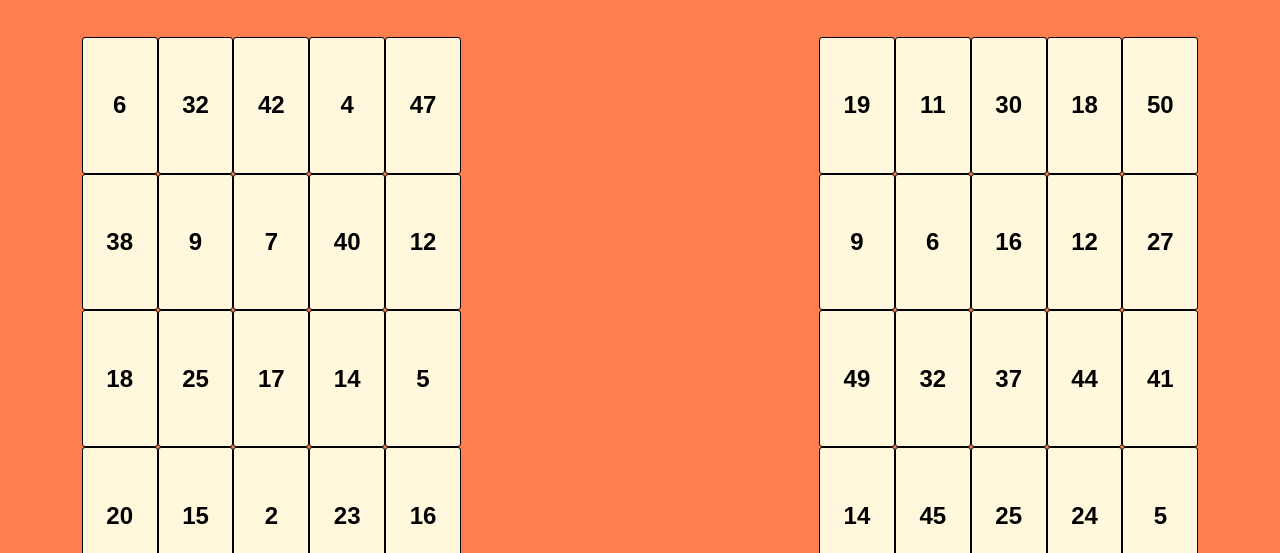
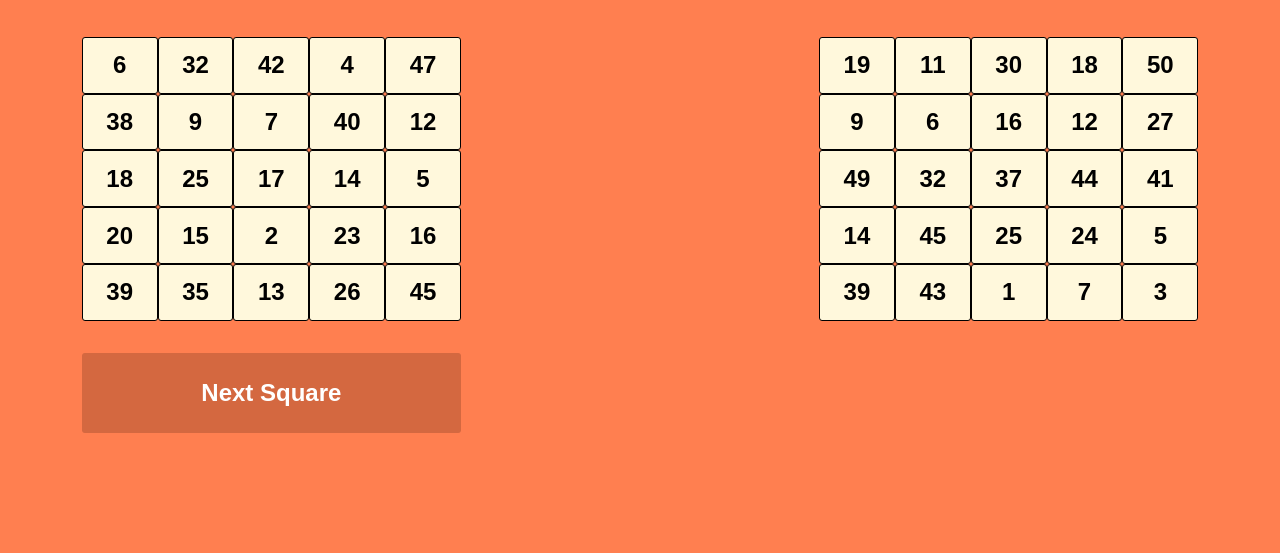
Before and after one commit to gumtow/gumtow.github.io, a plain HTML site: page index.html in a window 1280 px wide. Both pictures are taken after a click on the element "40". Shown: the part 247-800 px from the top of the page. Drawn offline with nearby package versions, Linux system fonts and the light colour scheme.

Commit message:
organized code, removed users ability to interact with cpu squares, added next square button

```diff
--- a/css/style.css
+++ b/css/style.css
@@ -11,20 +11,46 @@ header{
     text-align: center;
 }
 .container {
-    height:1000px;
+    height:75vh;
     display:flex;
     flex-wrap: wrap;
     justify-content: space-around;
 	margin: 5vh auto;
 }
 
-#user, #cpu {
+#user-container, #cpu-container {
     display:flex;
     flex-wrap: wrap;
     width:40%;
     padding: 0 5% 25%;
     box-sizing: border-box;
 }
+#user, #cpu{
+    width:100%;
+    height:100%;
+}
+
+#no-match {
+    margin-top:2rem;
+    width:100%;
+    height: 5rem;
+    display:flex;
+    justify-content: center;
+    align-items: center;
+    background-color:rgb(212, 104, 64);
+    color:#ffffff;
+    font-size:1.5rem;
+    font-weight:bold;
+    cursor: pointer;
+    border-radius: 3px;
+    transition: all 0.5s;
+}
+
+#no-match:hover{
+    color: rgb(212, 104, 64);
+    background-color: #fff;
+}
+
 #timer {
     width:15%;
     padding-bottom: 25%;
@@ -37,8 +63,6 @@ header{
 .child{
     border: 1px solid black;
     background-color: cornsilk;
-    width: 20%;
-    height: 20%;
     display:flex;
     justify-content: center;
     align-items: center;
@@ -46,6 +70,11 @@ header{
     box-sizing: border-box;
     font-size: 1.5rem;
     font-weight: bold;
+    transition: all 0.5s;
+}
+
+#user .child:hover{
+    cursor: pointer;
 }
 .match-me{
     text-align: center;
--- a/index.html
+++ b/index.html
@@ -20,18 +20,20 @@
             <div class="square-to-match"></div>
         </section>
         <section class="container">
-            <div id="user" class="parent">
-
+            <div id="user-container">
+                <div id="user-name"></div>
+                <div id="user" class="parent"></div>
+                <div id="no-match">Next Square</div>
             </div>
-            <div id="timer">
-
-            </div>
-            <div id="cpu" class="parent">
-
+            <div id="timer"></div>
+            <div id="cpu-container">
+                <div id="cpu" class="parent"></div>
             </div>
         </section>
 
     </main>
-
+    <audio id="pop">
+        <source src="audio/pop.wav" type="audio/mpeg">
+      </audio>
 </body>
 </html>
--- a/js/app.js
+++ b/js/app.js
@@ -2,18 +2,117 @@
 // OnLoad
 $(()=>{
 
+// =====================================================
 // Define Global Variables
+//
+// =====================================================
 
+
+// Const
 const $user = $('#user');
 const $cpu = $('#cpu');
-const $boardContainer = $('<div>').addClass('container');
 const $squareToMatch = $('.square-to-match');
+const $noMatchBtn = $('#no-match');
 const $timer =$('#timer');
-let turn = "user";
-let myVar;
 const valArray = [];
 const valInPlay = [];
 
+// Let
+let turn = "user";
+let myTimer;
+
+
+
+
+
+// =====================================================
+// Generate User Interface
+//
+// =====================================================
+
+// Generate the Board
+const generateBoard = (player) =>{
+        generateValues();
+        for (let i=1; i<=25; i++){
+            // generate 25 squares with randoms numbers
+            const $square = $('<div>').addClass('child').attr('id', i).addClass('open').text(randomIndex());
+            valInPlay.push($square.text());
+            if (player === $user){
+                $square.on('click', takeTurn);
+                $square.mouseenter(hover);
+                $square.mouseleave(hoverOut);
+            }
+            // Append square to the board
+            player.append($square);
+        }
+    }
+
+
+// Generate Square to Match
+const squareMatch=()=>{
+    $squareToMatch.empty();
+    $squareToMatch.text(valInPlay[Math.floor(Math.random()*valInPlay.length)]);
+    // timer(10);
+}
+
+// Set and start Timer
+// const timer = (time)=>{
+//     let timeLeft = time;
+//     $timer.text(timeLeft);
+//     myTimer = setInterval(()=>{
+//         timeLeft--;
+//         if (timeLeft >= 0){
+//             $timer.text(timeLeft);
+//         } else if (timeLeft < 0){
+//             $timer.text(timeLeft);
+//             clearInterval(myTimer);
+//             squareMatch();
+//         }
+//     }, 1000);
+
+// };
+
+// =====================================================
+// Event Handlers
+//
+// =====================================================
+
+const takeTurn = (event)=>{
+
+    if (turn === "user") {
+        if ($(event.target).text() === $squareToMatch.text()){
+            $('audio#pop')[0].play();
+            $(event.target).removeClass('open').addClass('matched').css({'background-color':'rgb(212, 104, 64)', 'color':'#ffffff'});
+            turn = "cpu";
+            const removeIndex = valInPlay.indexOf($(event.target).text());
+            valInPlay.splice(removeIndex, 1);
+            checkWinner('#user');
+            cpuMatch();
+            squareMatch();
+        };
+    };
+};
+const hover =(event)=>{
+    if ($(event.target).hasClass('open')){
+        if (turn === "user"){
+            $(event.target).css({'background-color':'coral', 'color':'#ffffff'});
+        };
+    };
+};
+const hoverOut =(event)=>{
+    if ($(event.target).hasClass('open')){
+        $(event.target).css({'background-color':'cornsilk', 'color':'#000000'});
+    };
+};
+
+
+
+
+
+// =====================================================
+// Game Logic
+//
+// =====================================================
 
 
 // Generate Value Array
@@ -25,7 +124,6 @@ const generateValues = () =>{
     console.log(valArray);
 }
 
-
 // Generate Random Number
 const randomIndex = () =>{
     let num = Math.floor((Math.random()*valArray.length));
@@ -33,50 +131,6 @@ const randomIndex = () =>{
     valArray.splice(num, 1);
     return randomNum;
 }
-
-// Generate the Board
-const generateBoard = (player) =>{
-    $('body').append($boardContainer);
-        $boardContainer.empty();
-        generateValues();
-        for (let i=1; i<=25; i++){
-
-            // generate 25 squares with randoms numbers
-            const $square = $('<div>').addClass('child').attr('id', i).addClass('open').text(randomIndex());
-            valInPlay.push($square.text());
-
-            // Mouse interactions
-            $square.on('click', (event)=>{
-                if (turn === "user") {
-                    if ($square.text() === $squareToMatch.text()){
-                        $(event.target).removeClass('open').addClass('matched').css({'background-color':'rgb(212, 104, 64)', 'color':'#ffffff'});
-                        turn = "cpu";
-                        const removeIndex = valInPlay.indexOf($square.text());
-                        valInPlay.splice(removeIndex, 1);
-                        checkWinner('#user');
-                        cpuMatch();
-                        squareMatch();
-                    };
-                };
-            });
-            $square.mouseenter((event)=>{
-                if ($(event.target).hasClass('open')){
-                    if (turn === "user"){
-                        $(event.target).css({'background-color':'coral', 'color':'#ffffff'});
-                    };
-                };
-            });
-            $square.mouseleave((event)=>{
-                if ($(event.target).hasClass('open')){
-                    $(event.target).css({'background-color':'cornsilk', 'color':'#000000'});
-                };
-            });
-
-            // Append square to the board
-            player.append($square);
-
-        }
-    }
 
 // check to see if CPU has match
 const cpuMatch = () =>{
@@ -97,32 +151,7 @@ const cpuMatch = () =>{
     squareMatch();
 }
 
-
-
-// Generate Square to Match
-const squareMatch=()=>{
-    $squareToMatch.empty();
-    $squareToMatch.text(valInPlay[Math.floor(Math.random()*valInPlay.length)]);
-    // cpuMatch();
-    // timer(10);
-}
-
-// Set and start Timer
-// const timer = (time)=>{
-//     let timeLeft = time;
-//     $timer.text(timeLeft);
-//     myVar = setInterval(()=>{
-//         timeLeft--;
-//         if (timeLeft >= 0){
-//             $timer.text(timeLeft);
-//         } else if (timeLeft < 0){
-//             $timer.text(timeLeft);
-//             clearInterval(myVar);
-//             squareMatch();
-//         }
-//     }, 1000);
-
-// };
+$noMatchBtn.on('click', cpuMatch);
 
 // Check for a winner
 
@@ -156,8 +185,9 @@ const checkWinner =(player)=>{
 }
 
 const endGame=(player)=>{
-    alert(`${player} won!!!`)
-    clearInterval(myVar);
+    alert(`${player} won!!!`);
+
+    clearInterval(myTimer);
 }
 
 
```
Also changed, not shown: 1 other file.
